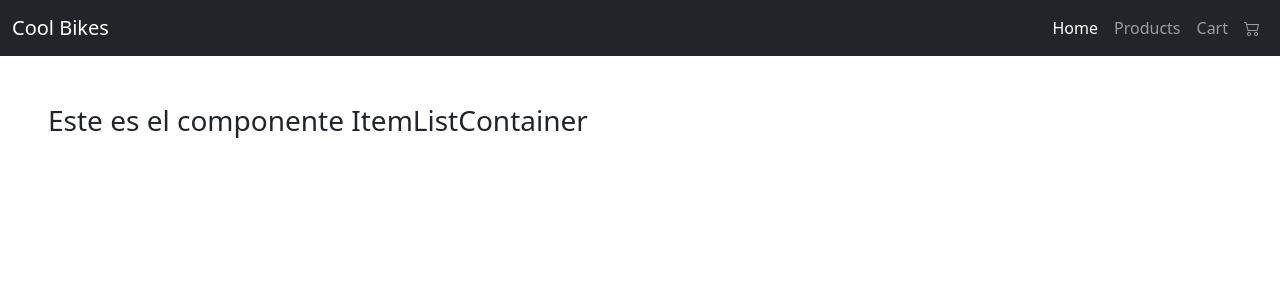
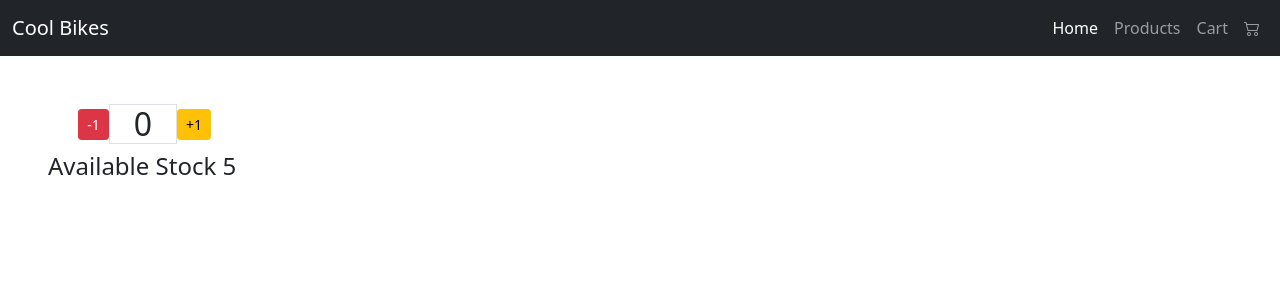
Before and after one commit to DaroMacs/cool-bikes-store, a React (Vite) app: page / in a window 1280 px wide. Shown: the top 300 px of the page. Built offline with nearby package versions, Linux system fonts and the light colour scheme.

Commit message:
counter component

```diff
--- /dev/null
+++ b/src/components/ItemCount.jsx
@@ -0,0 +1,51 @@
+import React from 'react'
+
+const ItemCount = ({counter, setCounter, stock, setStock}) => {
+
+    const handleAdd = () => {
+        if(stock === 0 ){
+            alert('There is no more stock!')
+            return
+        }
+        setCounter( counter + 1)
+        setStock(stock - 1)
+        // console.log(counter, stock);
+    }
+
+    const handleSubtract = () => {
+        if(counter === 1 ){
+            alert('There should be at least 1 item')
+            return
+        }
+        setCounter( counter - 1)
+        setStock(stock + 1)
+    }
+    console.log(counter, stock);
+
+    return (
+        <div className='row'>
+            <div className='col-2 d-flex align-items-center justify-content-center'>
+                <button
+                type='button'
+                className='btn btn-danger btn-sm'
+                onClick={() => handleSubtract()}
+                >
+                -1
+                </button>
+                <h2 className='mb-0 px-4 border'>{counter}</h2>
+                <button
+                    type='button'
+                    className='btn btn-warning btn-sm'
+                    onClick={() => handleAdd()}
+                >
+                +1
+                </button>
+            </div>
+            <div className="row">
+                <h4 className='pt-2'>{`Available Stock ${stock}`}</h4>
+            </div>
+        </div>
+    )
+}
+
+export default ItemCount
--- a/src/components/ItemListContainer.jsx
+++ b/src/components/ItemListContainer.jsx
@@ -1,10 +1,21 @@
-import React from 'react'
+import React, { useState } from 'react'
+import ItemCount from './ItemCount'
+
 
 const ItemListContainer = () => {
+
+    const [counter, setCounter] = useState(0)
+    const [stock, setStock] = useState(5)
+
     return (
         <div className='row'>
             <div className="col-12 m-5">
-                <h3>Este es el componente ItemListContainer</h3>
+                <ItemCount
+                    counter = {counter}
+                    setCounter = {setCounter}
+                    stock = {stock}
+                    setStock = {setStock}
+                />
             </div>
         </div>
     )
```
